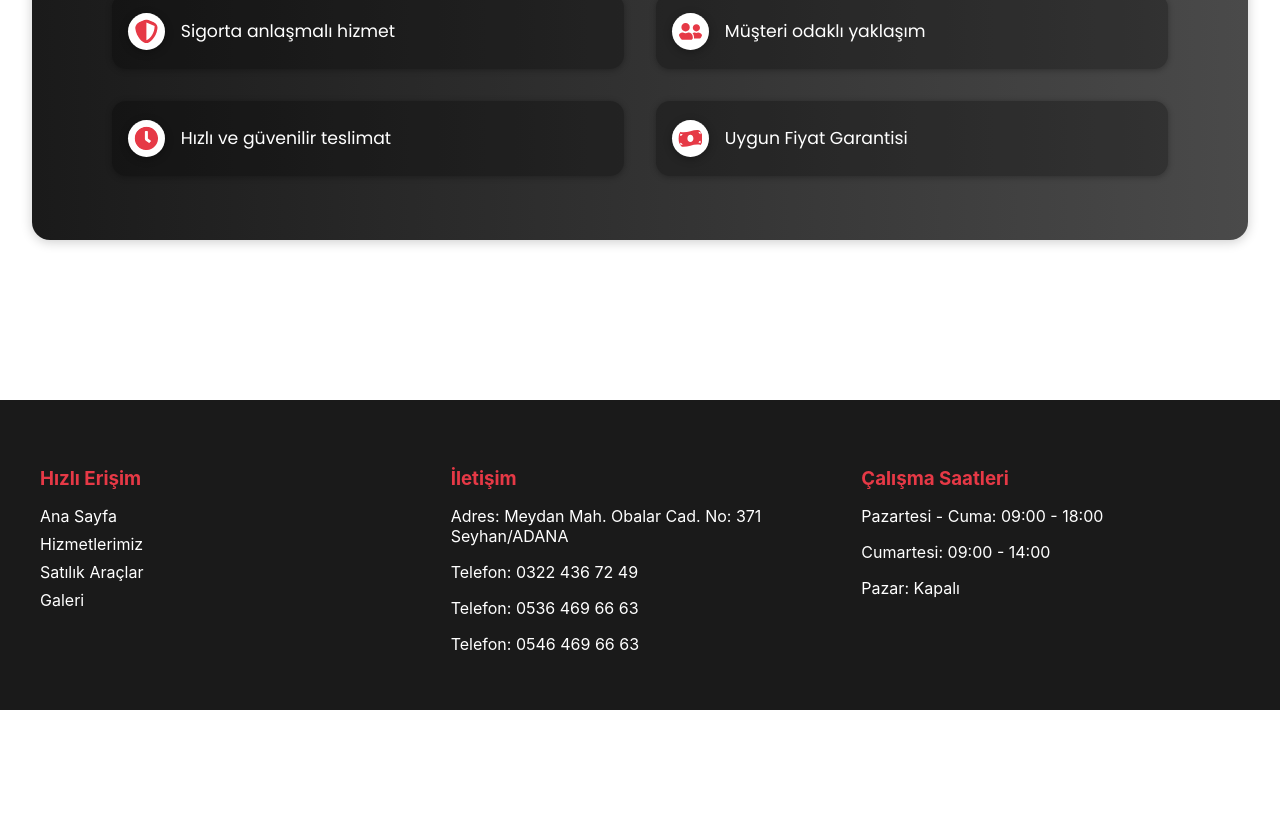
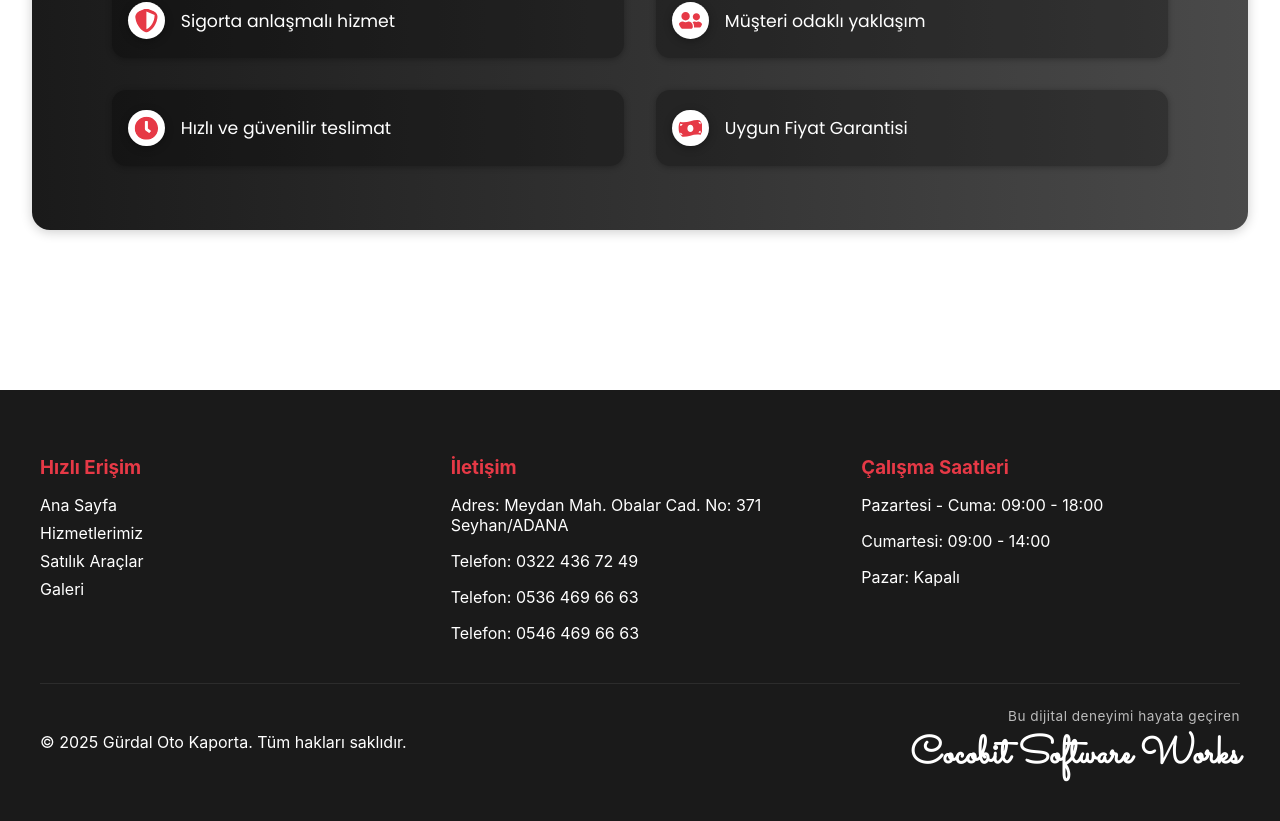
Before and after one commit to nadidebeyza/gurdal-oto-kaporta, a React (Create React App) app: page / in a window 1280 px wide. Shown: the part 1539-2360 px from the top of the page. Before the commit the page ends 2249 px from the top, so only its background shows below. Built offline with nearby package versions, Linux system fonts and the light colour scheme; no server answers.

Commit message:
minor changes

```diff
--- a/src/components/Footer.js
+++ b/src/components/Footer.js
@@ -49,6 +49,61 @@ const ContactInfo = styled.p`
   margin-bottom: 0.5rem;
 `;
 
+const FooterBottom = styled.div`
+  max-width: 1200px;
+  margin: 2rem auto 0;
+  padding-top: 1.5rem;
+  border-top: 1px solid rgba(255,255,255,0.08);
+  display: flex;
+  align-items: center;
+  justify-content: space-between;
+  flex-wrap: wrap;
+  gap: 1rem;
+
+  @media (max-width: 600px) {
+    flex-direction: column;
+    text-align: center;
+    gap: 0.5rem;
+  }
+`;
+
+const DeveloperInfo = styled.div`
+  display: flex;
+  flex-direction: column;
+  align-items: flex-end;
+  gap: 0.75rem;
+
+  @media (max-width: 600px) {
+    align-items: center;
+  }
+
+  small {
+    font-size: 0.85rem;
+    opacity: 0.7;
+    letter-spacing: 0.5px;
+  }
+`;
+
+const CocobitLogo = styled.a`
+  font-family: 'Sacramento', cursive;
+  font-size: 2.4rem;
+  font-weight: 700;
+  color: #ffffff;
+  text-decoration: none;
+  display: inline-flex;
+  align-items: center;
+  line-height: 1;
+  transition: opacity 0.2s ease;
+
+  &:hover {
+    opacity: 0.8;
+  }
+
+  @media (max-width: 900px) {
+    font-size: 2rem;
+  }
+`;
+
 function Footer() {
   return (
     <FooterContainer>
@@ -76,6 +131,19 @@ function Footer() {
           <ContactInfo>Pazar: Kapalı</ContactInfo>
         </FooterSection>
       </FooterContent>
+      <FooterBottom>
+        <p>© {new Date().getFullYear()} Gürdal Oto Kaporta. Tüm hakları saklıdır.</p>
+          <DeveloperInfo>
+          <small>Bu dijital deneyimi hayata geçiren</small>
+          <CocobitLogo
+            href="https://cocobitsoftwareworks.com/"
+            target="_blank"
+            rel="noreferrer"
+          >
+            Cocobit Software Works
+          </CocobitLogo>
+        </DeveloperInfo>
+      </FooterBottom>
     </FooterContainer>
   );
 }
--- a/src/index.css
+++ b/src/index.css
@@ -1,3 +1,5 @@
+@import url('https://fonts.googleapis.com/css2?family=Sacramento:wght@400;700&display=swap');
+
 body {
   margin: 0;
   font-family: -apple-system, BlinkMacSystemFont, 'Segoe UI', 'Roboto', 'Oxygen',
--- a/src/pages/About.js
+++ b/src/pages/About.js
@@ -100,43 +100,33 @@ const AdvantageItem = styled.li`
 
 const TeamGrid = styled.div`
   display: grid;
-  grid-template-columns: repeat(auto-fit, minmax(280px, 1fr));
+  grid-template-columns: repeat(auto-fit, minmax(240px, 1fr));
   gap: 2rem;
   margin-top: 2rem;
+  justify-items: center;
 `;
 
 const TeamMember = styled.div`
   text-align: center;
   background: rgba(255, 255, 255, 0.1);
   border-radius: 14px;
-  padding: 2rem;
   transition: transform 0.2s;
+  width: 100%;
+  max-width: 320px;
+  display: flex;
+  align-items: center;
+  justify-content: center;
+  min-height: 140px;
 
   &:hover {
     transform: scale(1.03);
   }
 `;
 
-const MemberImage = styled.div`
-  width: 180px;
-  height: 180px;
-  border-radius: 50%;
-  margin: 0 auto 1.5rem;
-  background: ${accentColor};
-  display: flex;
-  align-items: center;
-  justify-content: center;
-
-  svg {
-    font-size: 4rem;
-    color: #fff;
-  }
-`;
-
 const MemberName = styled.h3`
   color: #fff;
   font-size: 1.3rem;
-  margin-bottom: 0.5rem;
+  margin: 0;
 `;
 
 function About() {
@@ -183,9 +173,6 @@ function About() {
         <TeamGrid>
           {teamMembers.map((member) => (
             <TeamMember key={member}>
-              <MemberImage>
-                <FaUserTie />
-              </MemberImage>
               <MemberName>{member}</MemberName>
             </TeamMember>
           ))}
--- a/src/pages/Home.js
+++ b/src/pages/Home.js
@@ -214,7 +214,9 @@ const WelcomeGrid = styled.div`
   display: flex;
   flex-direction: column;
   gap: 3rem;
-  align-items: center;
+  align-items: stretch;
+  width: 100%;
+
   @media (min-width: 900px) {
     flex-direction: row;
     align-items: flex-start;
@@ -224,18 +226,27 @@ const WelcomeGrid = styled.div`
 
 const WelcomeText = styled.div`
   flex: 2;
+  width: 100%;
 `;
 
 const ServicesList = styled.ul`
   flex: 1;
   list-style: none;
   padding: 0;
-  margin: 0;
+  margin: 0 auto;
   display: grid;
   grid-template-columns: 1fr;
   gap: 1.5rem;
+  width: 100%;
+  max-width: 520px;
+
   @media (min-width: 600px) {
     grid-template-columns: 1fr 1fr;
+  }
+
+  @media (min-width: 900px) {
+    max-width: none;
+    margin: 0;
   }
 `;
 
@@ -252,6 +263,7 @@ const ServiceItem = styled.li`
   box-shadow: 0 1px 6px rgba(0,0,0,0.3);
   transition: transform 0.2s;
   cursor: pointer;
+  width: 100%;
   &:hover {
     transform: scale(1.03);
     background: rgba(0,0,0,0.4);
```
Also changed, not shown: 1 other file (tests, documents, lock files or other folders).
